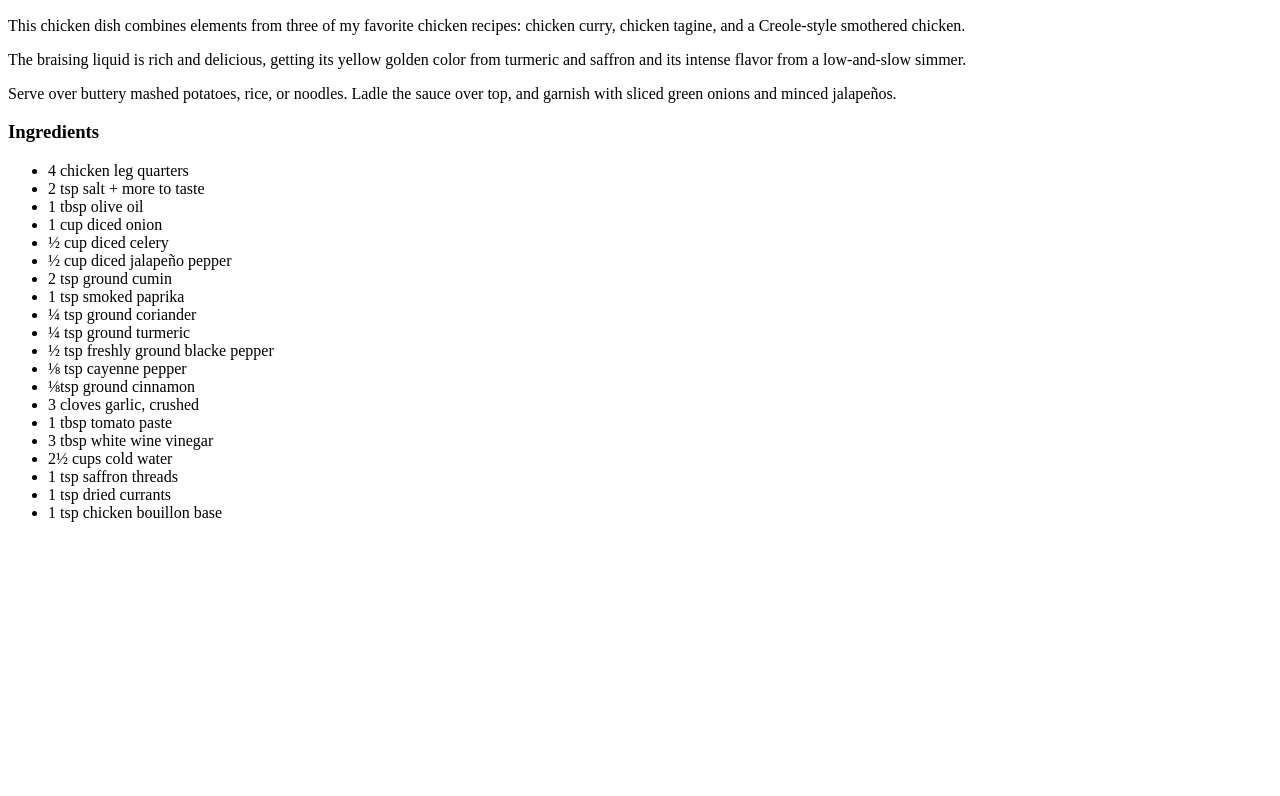
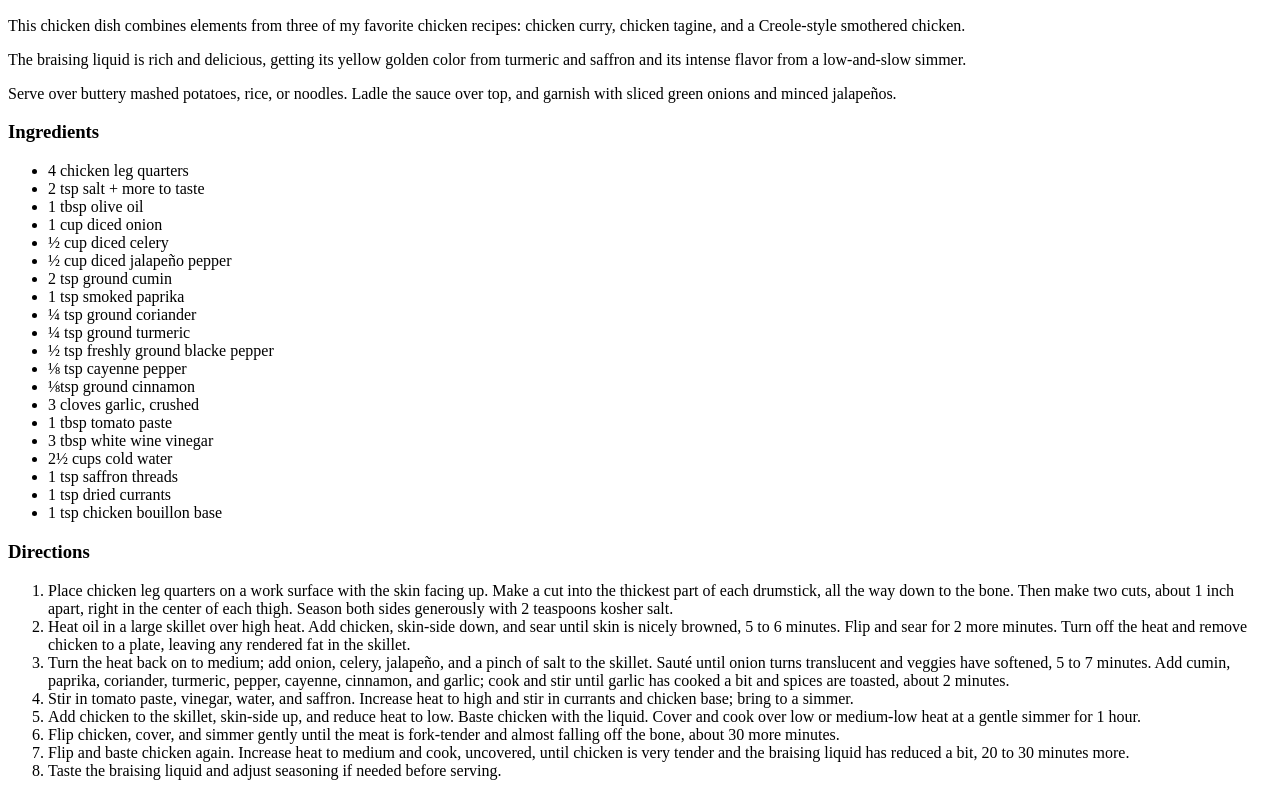
Before and after one commit to lbackman/odin-recipes, a plain HTML site: page recipes/golden-chicken.html in a window 1280 px wide. Shown: the part 434-1230 px from the top of the page. Before the commit the page ends 972 px from the top, so only its background shows below. Drawn offline with Linux system fonts and the light colour scheme.

Commit message:
Add recipe steps

```diff
--- a/recipes/golden-chicken.html
+++ b/recipes/golden-chicken.html
@@ -37,6 +37,17 @@
             <li>1 tsp dried currants</li>
             <li>1 tsp chicken bouillon base</li>
         </ul>
+        <h3>Directions</h3>
+        <ol>
+            <li>Place chicken leg quarters on a work surface with the skin facing up. Make a cut into the thickest part of each drumstick, all the way down to the bone. Then make two cuts, about 1 inch apart, right in the center of each thigh. Season both sides generously with 2 teaspoons kosher salt.</li>
+            <li>Heat oil in a large skillet over high heat. Add chicken, skin-side down, and sear until skin is nicely browned, 5 to 6 minutes. Flip and sear for 2 more minutes. Turn off the heat and remove chicken to a plate, leaving any rendered fat in the skillet.</li>
+            <li>Turn the heat back on to medium; add onion, celery, jalapeño, and a pinch of salt to the skillet. Sauté until onion turns translucent and veggies have softened, 5 to 7 minutes. Add cumin, paprika, coriander, turmeric, pepper, cayenne, cinnamon, and garlic; cook and stir until garlic has cooked a bit and spices are toasted, about 2 minutes.</li>
+            <li>Stir in tomato paste, vinegar, water, and saffron. Increase heat to high and stir in currants and chicken base; bring to a simmer.</li>
+            <li>Add chicken to the skillet, skin-side up, and reduce heat to low. Baste chicken with the liquid. Cover and cook over low or medium-low heat at a gentle simmer for 1 hour.</li>
+            <li>Flip chicken, cover, and simmer gently until the meat is fork-tender and almost falling off the bone, about 30 more minutes.</li>
+            <li>Flip and baste chicken again. Increase heat to medium and cook, uncovered, until chicken is very tender and the braising liquid has reduced a bit, 20 to 30 minutes more.</li>
+            <li>Taste the braising liquid and adjust seasoning if needed before serving.</li>
+        </ol>
     </body>
 
 </html>
```
